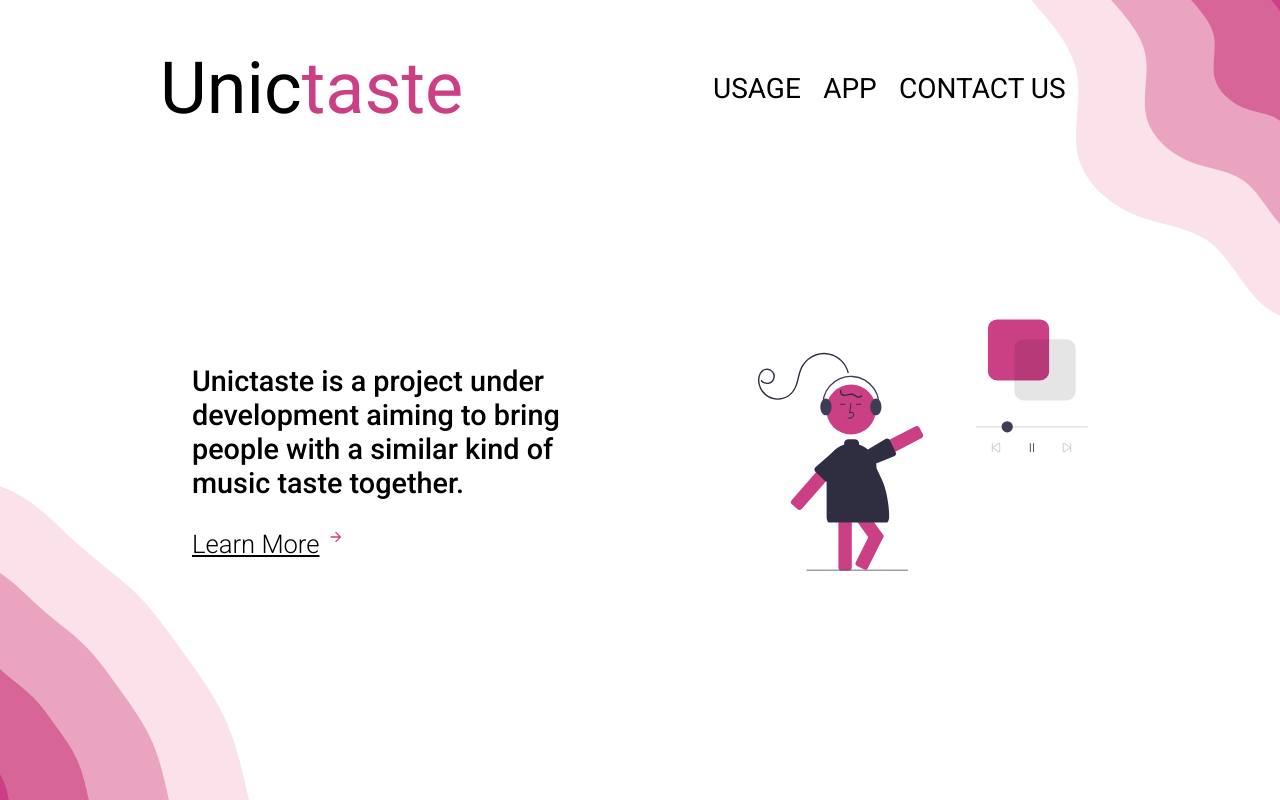
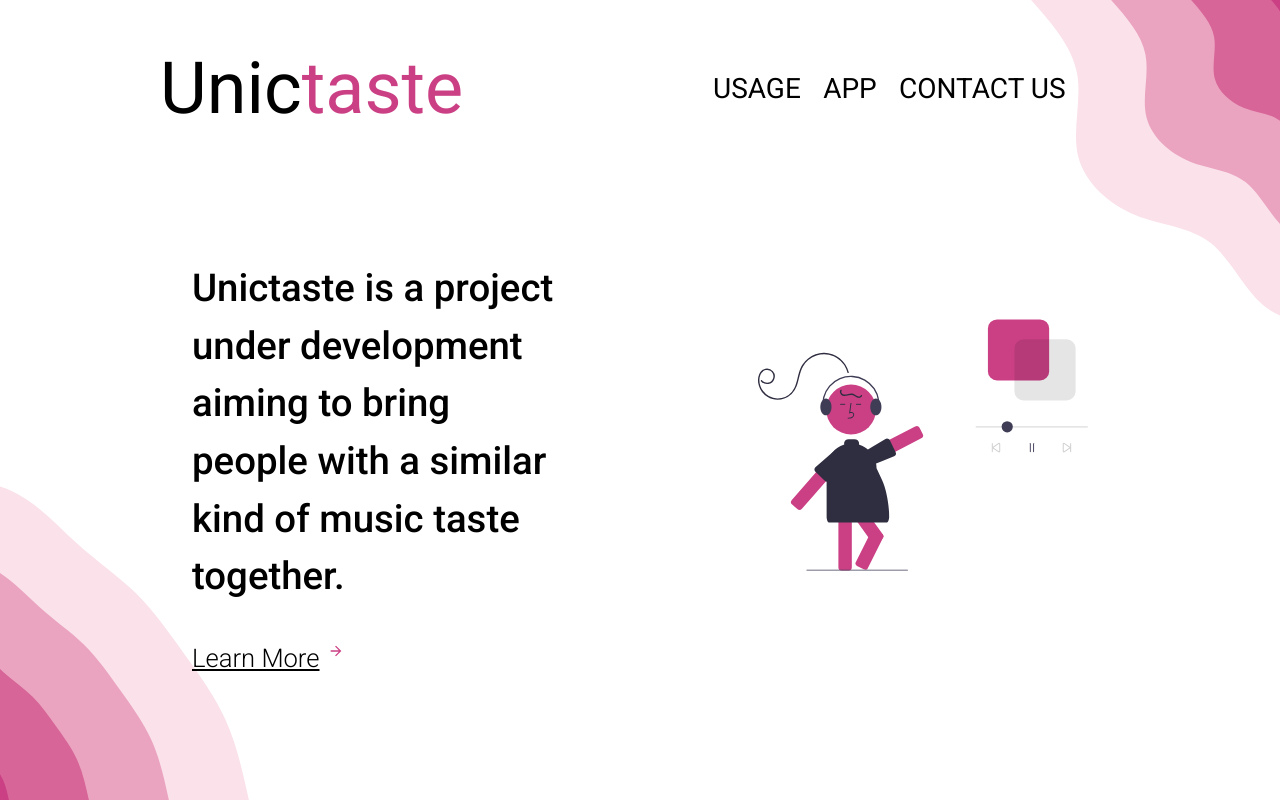
Before and after one commit to sametaln/unictaste, a Next.js app: page / in a window 1280 px wide. Built offline with nearby package versions, Linux system fonts and the light colour scheme.

Commit message:
Update Main.module.scss

```diff
--- a/styles/Main.module.scss
+++ b/styles/Main.module.scss
@@ -36,7 +36,8 @@
 }
 
 .text {
-  font-size: 1.8rem;
+  font-size: 2.4rem;
+  line-height: 1.5;
   font-weight: 500;
 }
 
```
